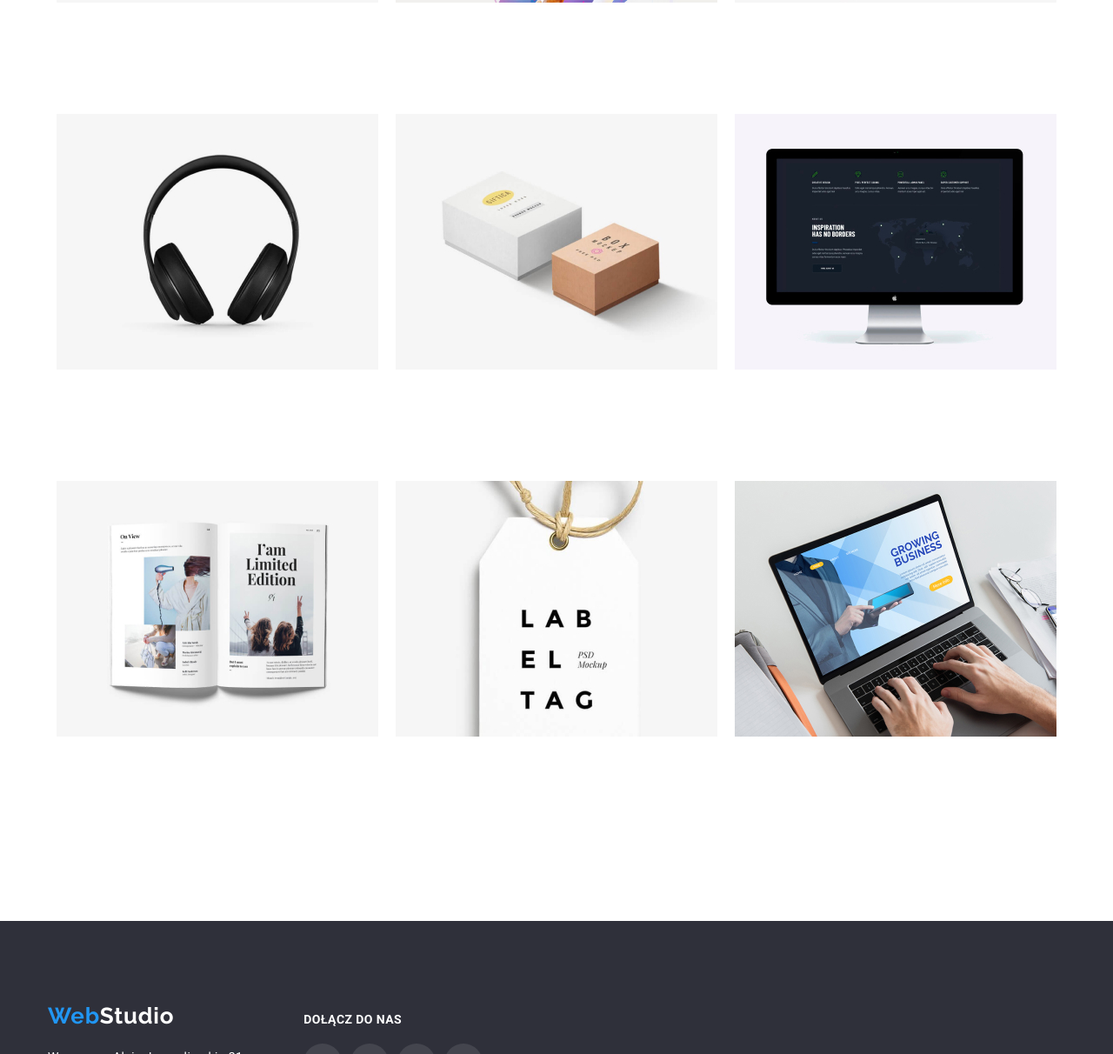
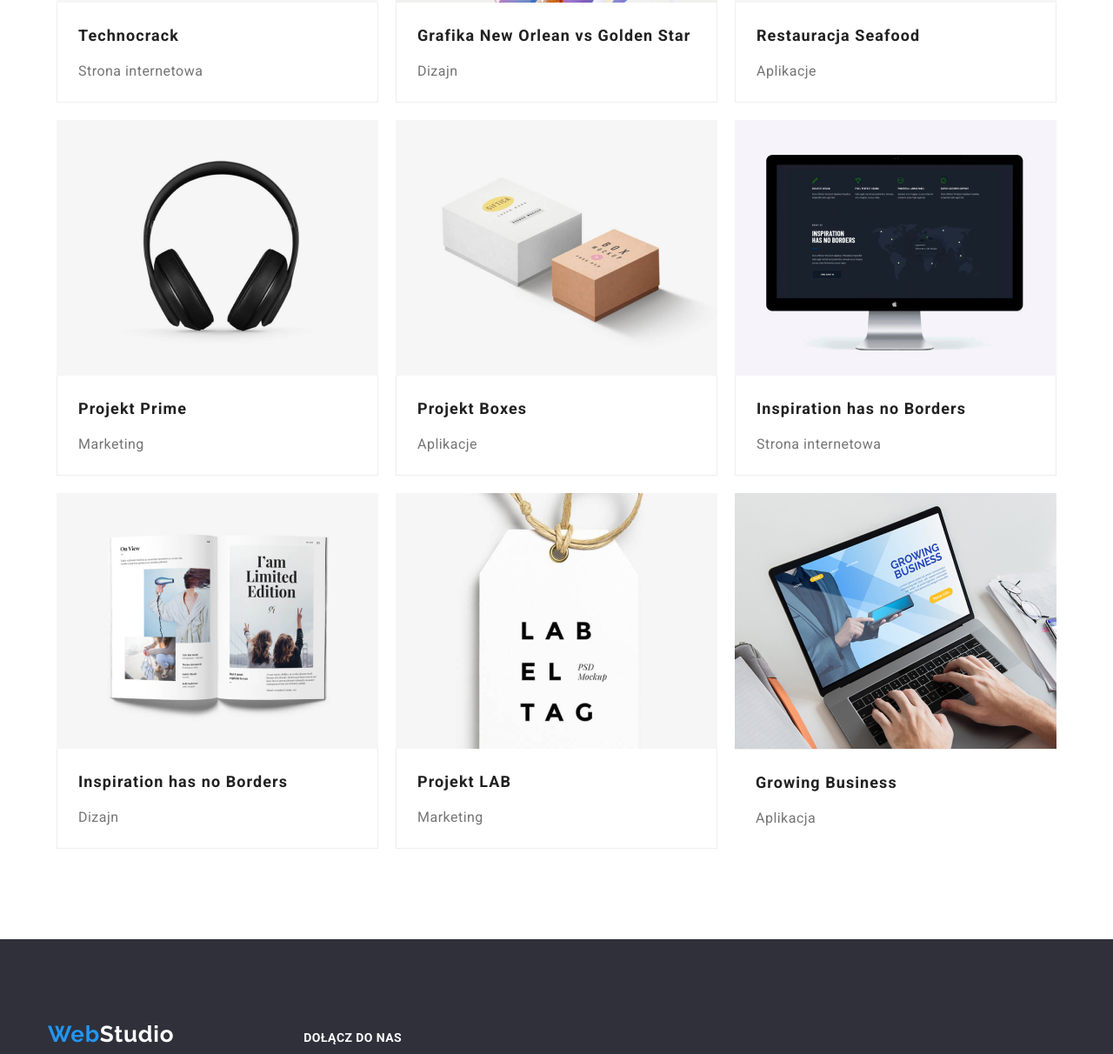
Before and after one commit to rafalmisko/goit-markup-hw-05, a plain HTML site: page portfolio.html in a window 1280 px wide. Shown: the part 555-1767 px from the top of the page at 87% size. Drawn offline with nearby package versions, Linux system fonts and the light colour scheme; files whose address does not match are found by name.

Commit message:
css changed

```diff
--- a/css/styles.css
+++ b/css/styles.css
@@ -574,23 +574,47 @@ ul {
   list-style: none;
 }
 
+.portfolio-list {
+  display: flex;
+  flex-flow: row wrap;
+}
+
+.portfolio-sub-container {
+position: relative;
+overflow: hidden;
+
+}
+
+.portfolio-sub-container {
+
+  border-left: 1px solid #eeeeee;
+  border-right: 1px solid #eeeeee;
+  border-bottom: 1px solid #eeeeee;
+
+}
+
+
+
 .portfolio-list-title {
-  font-weight: bold;
+  font-weight: 700;
   font-size: 18px;
   line-height: 2;
   letter-spacing: 0.06em;
+  padding-top: 20px;
+  padding-right: 24px;
+  padding-bottom: 4px;
+  padding-left: 24px;
+  color: var(--main-color);
 }
 
+
 .portfolio-list-subtitles {
-  font-weight: normal;
-  font-size: 16px;
-  line-height: 30px;
+   font-size: 16px;
+  line-height: 1.875;
   letter-spacing: 0.03em;
-}
+  color: var(--main-color-link);
+  padding: 4px 24px 20px 24px;
 
-.portfolio-list {
-  display: flex;
-  flex-flow: row wrap;
 }
 
 .portfolio .portfolio-item {
@@ -599,9 +623,6 @@ ul {
 
 }
 
-.portfolio-item {
-
-}
 
 .portfolio-list .portfolio-item:hover,
 .portfolio-list .portfolio-item:focus  {
@@ -611,20 +632,45 @@ ul {
   box-shadow: 0px 1px 1px rgba(0, 0, 0, 0.12), 0px 4px 4px rgba(0, 0, 0, 0.06), 1px 4px 6px rgba(0, 0, 0, 0.16);
 }
 
-.portfolio-item:hover {
-  font-size: 18px;
-  line-height: 1.555;
-  letter-spacing: 0.03em;
-  color: var(--hover-portfolio-color);
+
+.portfolio-container {
+  position: relative;
+  overflow: hidden;
+}
+
+.item-overlay{
+  position: absolute;
+  top: 0;
+  left: 0;
+  width: 100%;
+  height: 100%;
+  transform: translateY(100%);
+  transition: transform 250ms cubic-bezier(0.4, 0, 0.2, 1);
+  background-color: rgba(33, 150, 243, 0.9);
 
 }
 
+.item-overlay >p {
 
+ font-size: 18px;
+ line-height: 1.555;
+ letter-spacing: 0.03em;
+ padding: 49px 45px 49px 24px;
+ color: var(--social-icon-footer-color);
 
+}
 
-.portfolio-item .item-box {
+.portfolio-container:hover .item-overlay  {
+
+  transform: translateX(0);
+
+}
+
+/*
+.portfolio-list .item-box {
   border: 1px solid #eeeeee;
   padding: 20px 24px;
+  position: absolute;
   font-size: 18px;
   width: 100%;
   height: 100%;
@@ -632,39 +678,31 @@ ul {
   top: 0px;
   line-height: 1.56;
   letter-spacing: 0.03em;
-  transform: scaleY(0);
-  visibility: hidden;
-  transform-origin: bottom;
-  background-color: var(--hover-portfolio-color);
+  transform: translatey(100%);
+  transition: transform 250ms cubic-bezier(0.4, 0, 0.2, 1);
+  display: flex;
+  justify-content: center;
+  align-items: center;
+
+    background-color: var(--hover-portfolio-color);
 
 
 }
+*/
 
-.portfolio-item .item-box:hover,
-.portfolio-item .item-box:focus {
-  transition: box-shadow;
-  transition-duration: 250ms;
+
+
+.portfolio-item .item-overlay:hover,
+.portfolio-item .item-overlay:focus {
+
   box-shadow: 0px 1px 1px rgba(0, 0, 0, 0.12), 0px 4px 4px rgba(0, 0, 0, 0.06),
     1px 4px 6px rgba(0, 0, 0, 0.16);
-  transition-timing-function: cubic-bezier(0.4, 0, 0.2, 1);}
+  }
 
 
 
 
-.portfolio-list-title {
-  font-weight: 700;
-  font-size: 18px;
-  line-height: 2;
-  letter-spacing: 0.06em;
-  color: var(--main-color);
-}
 
-.portfolio-list-subtitles {
-  font-size: 16px;
-  line-height: 1.875;
-  letter-spacing: 0.03em;
-  color: var(--main-color-link);
-}
 
 /*========== END PORTFOLIO ==========*/
 
--- a/portfolio.html
+++ b/portfolio.html
@@ -61,66 +61,129 @@
         <section class="portfolio">
             <div class="container">
                 <ul class="portfolio-list list">
-                        <li class="portfolio-item"><img src="./images/imgtechno.jpg" alt="Zdjęcia trzech pracowników" width="370" height="294">
-                                <div class="item-box">
+                        <li class="portfolio-item">
+                            <div class="portfolio-container">
+                                <img src="./images/imgtechno.jpg" alt="Zdjęcia trzech pracowników" width="370" height="294">
+                                    <div class="item-overlay">
+                                        <p>Technocrack jest popularną platformą wykorzystywaną do rozpowszechniania koronawirusa. Firmy wykorzystują tę platformę do celów szpiegowskich i ataków na niezabezpieczone serwery konkurencji</p>
+                                    </div>
+                            </div>
+                            <div class="portfolio-sub-container">
                                     <p class="portfolio-list-title">Technocrack</p>
                                     <p class="portfolio-list-subtitles">Strona internetowa</p>
                             </div>
+
                         </li>
-                        <li class="portfolio-item"><img src="./images/imggrafikan.jpg" alt="Dwóch koszykarzy walczy o piłkę" width="370" height="294">
-                            <div class="item-box">
-                                <p class="portfolio-list-title">Grafika New Orlean vs Golden Star
-                                </p>
+                        <li class="portfolio-item">
+                            <div class="portfolio-container">
+                            <img src="./images/imggrafikan.jpg" alt="Dwóch koszykarzy walczy o piłkę" width="370" height="294">
+                                <div class="item-overlay">
+                                        <p>Technocrack jest popularną platformą wykorzystywaną do rozpowszechniania koronawirusa. Firmy wykorzystują tę
+                                        platformę do celów szpiegowskich i ataków na niezabezpieczone serwery konkurencji</p>
+                                </div>
+                            </div>
+                            <div class="portfolio-sub-container">
+                                    <p class="portfolio-list-title">Grafika New Orlean vs Golden Star</p>
                                     <p class="portfolio-list-subtitles">Dizajn</p>
                             </div>
                         </li>
-
-                        <li class="portfolio-item"><img src="./images/imgrestauracja.jpg" alt="Logo restauracji Seafood" width="370" height="294">
-                            <div class="item-box">
+                        <li class="portfolio-item">
+                            <div class="portfolio-container">
+                                <img src="./images/imgrestauracja.jpg" alt="Logo restauracji Seafood" width="370" height="294">
+                                    <div class="item-overlay">
+                                            <p>Technocrack jest popularną platformą wykorzystywaną do rozpowszechniania koronawirusa. Firmy wykorzystują tę
+                                            platformę do celów szpiegowskich i ataków na niezabezpieczone serwery konkurencji</p>
+                                    </div>
+                            </div>
+                                <div class="portfolio-sub-container">
                                     <p class="portfolio-list-title">Restauracja Seafood</p>
                                     <p class="portfolio-list-subtitles">Aplikacje</p>
                                 </div>
                         </li>
 
-                        <li class="portfolio-item"><img src="./images/imgprojektprime.jpg" alt="Słuchawki" width="370" height="294">
-                            <div class="item-box">
+                        <li class="portfolio-item">
+                            <div class="portfolio-container">
+                                <img src="./images/imgprojektprime.jpg" alt="Słuchawki" width="370" height="294">
+                                    <div class="item-overlay">
+                                        <p>Technocrack jest popularną platformą wykorzystywaną do rozpowszechniania koronawirusa. Firmy wykorzystują tę
+                                        platformę do celów szpiegowskich i ataków na niezabezpieczone serwery konkurencji</p>
+                                    </div>
+                            </div>
+                                <div class="portfolio-sub-container">
                                     <p class="portfolio-list-title">Projekt Prime</p>
                                     <p class="portfolio-list-subtitles">Marketing</p>
                                 </div>
                         </li>
-                        <li class="portfolio-item"><img src="./images/imgprojektboxes.jpg" alt="Pudełka" width="370" height="294">
-                            <div class="item-box">
+                        <li class="portfolio-item">
+                            <div class="portfolio-container">
+                                <img src="./images/imgprojektboxes.jpg" alt="Pudełka" width="370" height="294">
+                                    <div class="item-overlay">
+                                        <p>Technocrack jest popularną platformą wykorzystywaną do rozpowszechniania koronawirusa. Firmy wykorzystują tę
+                                        platformę do celów szpiegowskich i ataków na niezabezpieczone serwery konkurencji</p>
+                                    </div>
+                            </div>
+                                <div class="portfolio-sub-container">
                                     <p class="portfolio-list-title">Projekt Boxes</p>
                                     <p class="portfolio-list-subtitles">Aplikacje</p>
                                 </div>
                         </li>
 
-                        <li class="portfolio-item"><img src="./images/imginspiration.jpg" alt="Zdjęcie monitora" width="370" height="294">
-                            <div class="item-box">
+                        <li class="portfolio-item">
+                            <div class="portfolio-container">
+                                <img src="./images/imginspiration.jpg" alt="Zdjęcie monitora" width="370" height="294">
+                                    <div class="item-overlay">
+                                        <p>Technocrack jest popularną platformą wykorzystywaną do rozpowszechniania koronawirusa. Firmy wykorzystują tę
+                                        platformę do celów szpiegowskich i ataków na niezabezpieczone serwery konkurencji</p>
+                                    </div>
+                            </div>
+                                <div class="portfolio-sub-container">
                                     <p class="portfolio-list-title">Inspiration has no Borders</p>
                                     <p class="portfolio-list-subtitles">Strona internetowa</p>
                                 </div>
                         </li>
 
-                        <li class="portfolio-item"><img src="./images/imgmagazyn.jpg" alt="Zawieszki Indentyfikatory" width="370" height="294">
-                            <div class="item-box">
+                        <li class="portfolio-item">
+                            <div class="portfolio-container">
+                                <img src="./images/imgmagazyn.jpg" alt="Zawieszki Indentyfikatory" width="370" height="294">
+                                    <div class="item-overlay">
+                                        <p>Technocrack jest popularną platformą wykorzystywaną do rozpowszechniania koronawirusa. Firmy wykorzystują tę
+                                            platformę do celów szpiegowskich i ataków na niezabezpieczone serwery konkurencji</p>
+
+                                    </div>
+                            </div>
+                                <div class="portfolio-sub-container">
                                     <p class="portfolio-list-title">Inspiration has no Borders</p>
                                     <p class="portfolio-list-subtitles">Dizajn</p>
                                 </div>
                         </li>
 
-                        <li class="portfolio-item"><img src="./images/imgprojektlab.jpg" alt="Magazyn ilustrowany z limitowanej edycji" width="370" height="294">
-                            <div class="item-box">
+                        <li class="portfolio-item">
+                            <div class="portfolio-container">
+                            <img src="./images/imgprojektlab.jpg" alt="Magazyn ilustrowany z limitowanej edycji" width="370" height="294">
+                                <div class="item-overlay">
+                                        <p>Technocrack jest popularną platformą wykorzystywaną do rozpowszechniania koronawirusa. Firmy wykorzystują tę
+                                            platformę do celów szpiegowskich i ataków na niezabezpieczone serwery konkurencji</p>
+
+                                </div>
+                            </div>
+                                <div class="portfolio-sub-container">
                                     <p class="portfolio-list-title">Projekt LAB</p>
                                     <p class="portfolio-list-subtitles">Marketing</p>
                                 </div>
                         </li>
 
-                        <li class="portfolio-item"><img src="./images/imggrowing.jpg" alt="Pracowik pisze na laptopie" width="370" height="294">
-                            <div class="item-box">
+                        <li class="portfolio-item">
+                            <div class="portfolio-container">
+                                    <img src="./images/imggrowing.jpg" alt="Pracowik pisze na laptopie" width="370" height="294">
+                                    <div class="item-overlay">
+                                        <p>Technocrack jest popularną platformą wykorzystywaną do rozpowszechniania koronawirusa. Firmy wykorzystują tę
+                                            platformę do celów szpiegowskich i ataków na niezabezpieczone serwery konkurencji</p>
+
+                                 </div>
+                            </div>
+                                <div class="portfolio-sub-container"></div>
                                     <p class="portfolio-list-title">Growing Business</p>
                                     <p class="portfolio-list-subtitles">Aplikacja</p>
-                            </div>
                         </li>
                 </ul>
             </div>
```
Lines whose indentation alone changed are shown as unchanged.
